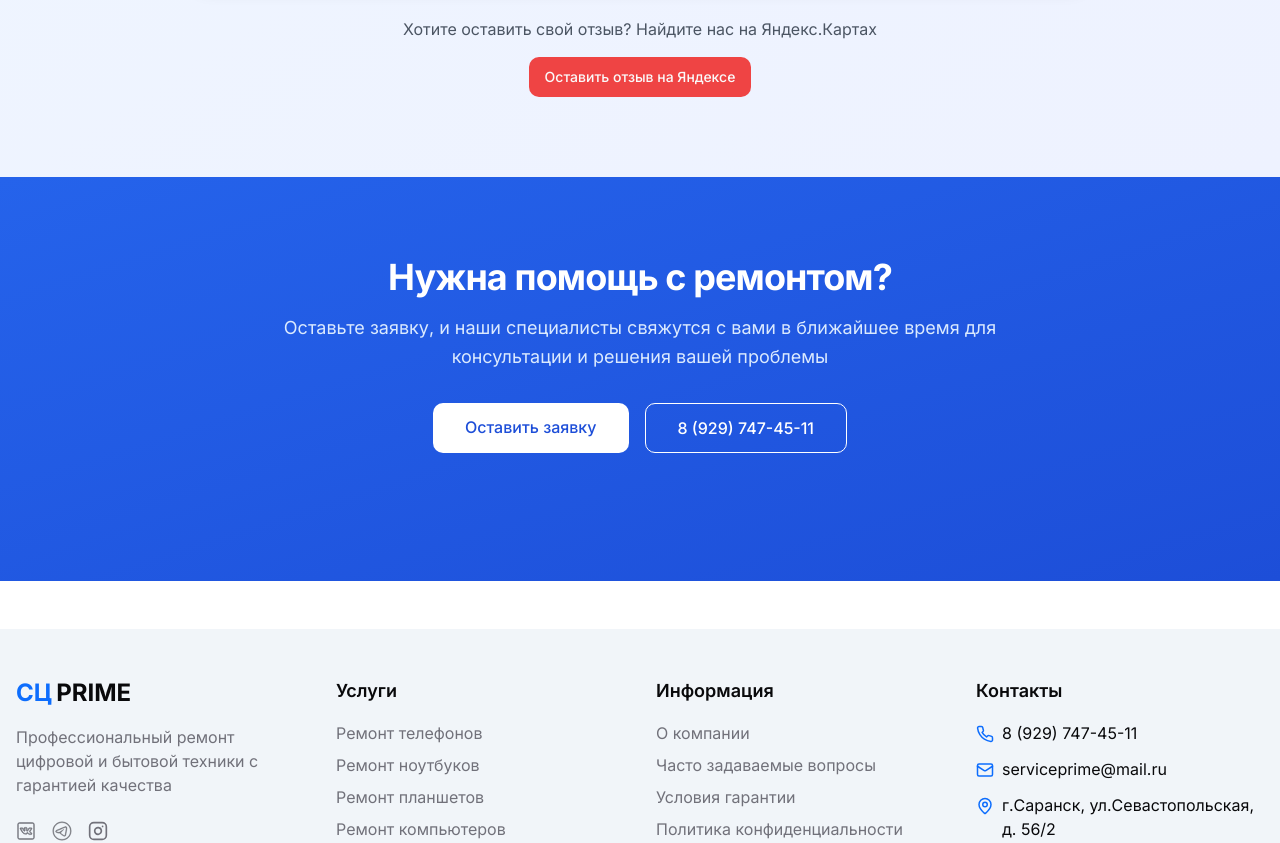
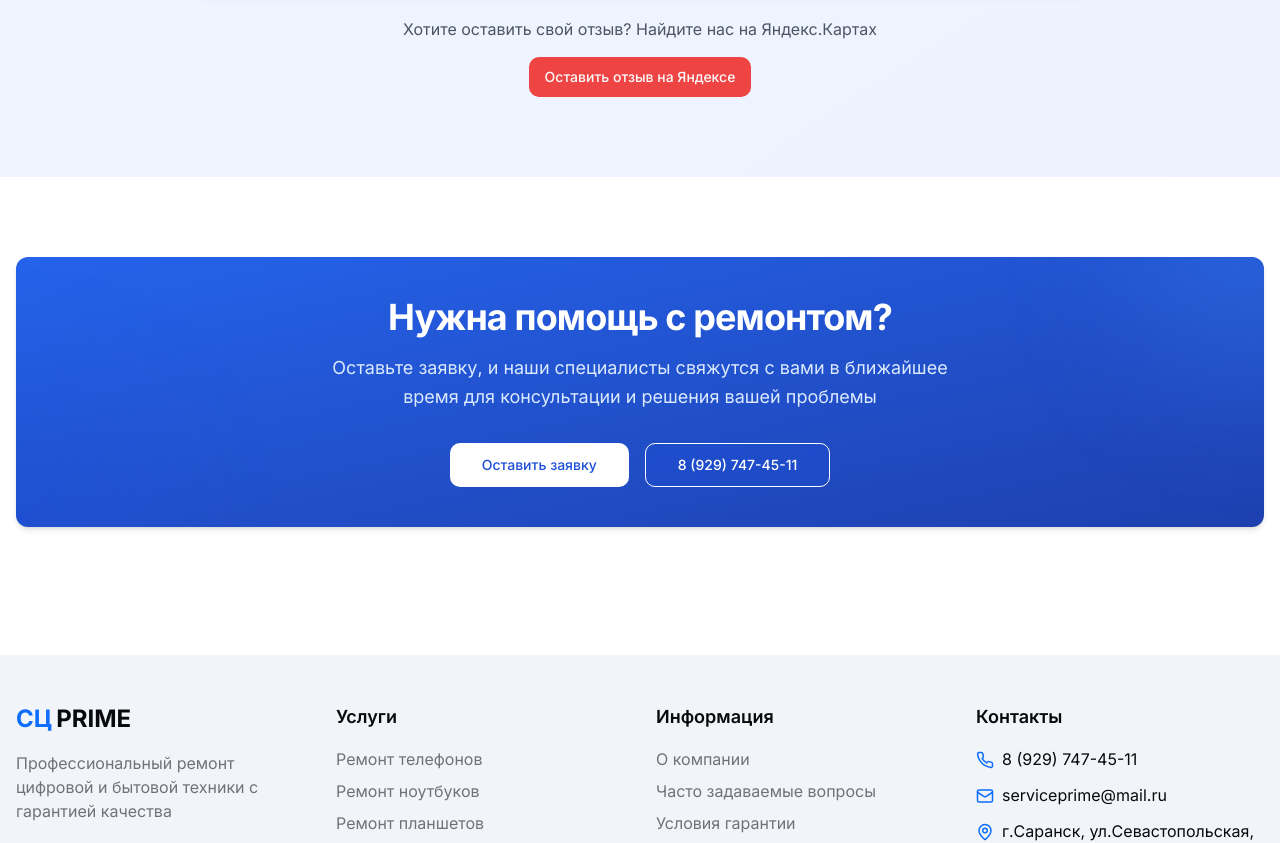
Before and after one commit to M0reman/prime-tech-fix, a React (Vite) app: page / in a window 1280 px wide. Shown: the part 4660-5503 px from the top of the page. Built offline with nearby package versions, Linux system fonts and the light colour scheme; no server answers.

Commit message:
The contact information block on the main page has been replaced with a component

```diff
--- a/src/pages/Index.tsx
+++ b/src/pages/Index.tsx
@@ -135,22 +135,9 @@ const Index: React.FC = () => {
 
     <YandexReviews />
 
-    <section className="py-20 bg-gradient-to-br from-blue-600 to-blue-700">
+    <section className="py-20">
       <div className="container px-4">
-        <div className="text-center mb-12">
-          <h2 className="heading-lg mb-4 text-white">Нужна помощь с ремонтом?</h2>
-          <p className="body-lg text-blue-100 max-w-3xl mx-auto mb-8">
-            Оставьте заявку, и наши специалисты свяжутся с вами в ближайшее время для консультации и решения вашей проблемы
-          </p>
-          <div className="flex flex-col sm:flex-row justify-center gap-4">
-            <a href="/contact" className="bg-white text-blue-700 hover:bg-blue-50 px-8 py-3 rounded-md font-medium transition-colors">
-              Оставить заявку
-            </a>
-            <a href="tel:+79297474511" className="border border-white text-white hover:bg-blue-700/30 px-8 py-3 rounded-md font-medium transition-colors">
-              8 (929) 747-45-11
-            </a>
-          </div>
-        </div>
+        <ContactCard />
       </div>
     </section>
   </div>;
```
